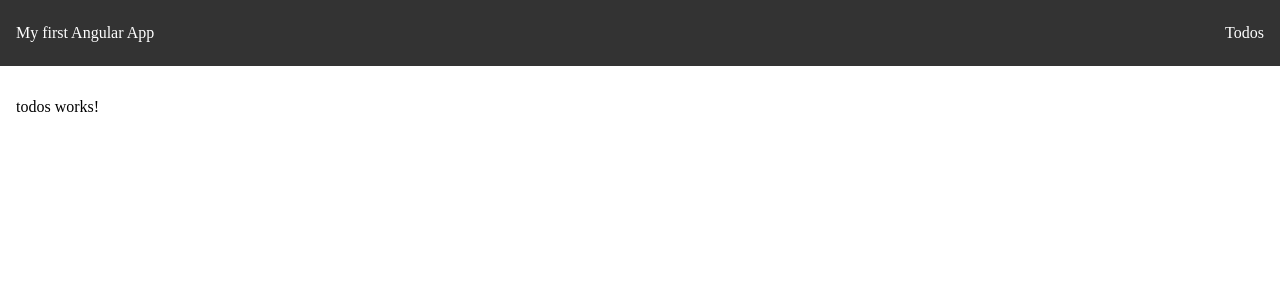
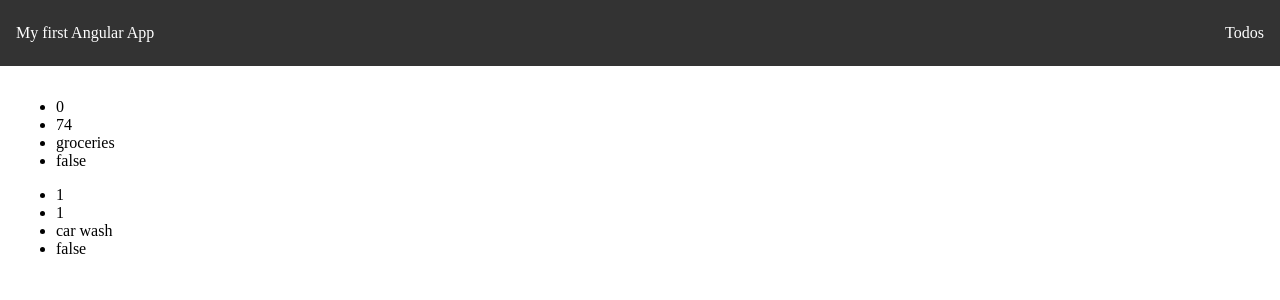
Before and after one commit to lashon74/first-ng-app, an Angular app: page /todos in a window 1280 px wide. Shown: the top 300 px of the page. Built offline with nearby package versions, Linux system fonts and the light colour scheme.

Commit message:
Angular services using them through out the entire application

```diff
--- a/src/app/components/greeting/greeting.component.html
+++ b/src/app/components/greeting/greeting.component.html
@@ -2,4 +2,3 @@
 <p>{{ message() }}</p>
 <p>{{ message1() }}</p>
 <p>{{ message2() }}</p>
-<p>{{ message2() }}</p>
--- /dev/null
+++ b/src/app/model/todo.type.ts
@@ -0,0 +1,6 @@
+export type Todo = {
+  userId: number;
+  completed: boolean;
+  title: string;
+  id: number;
+};
--- a/src/app/services/todos.service.ts
+++ b/src/app/services/todos.service.ts
@@ -1,9 +1,23 @@
 import { Injectable } from '@angular/core';
+import { Todo } from '../model/todo.type';
 
 @Injectable({
-  providedIn: 'root'
+  providedIn: 'root',
 })
 export class TodosService {
-
-  constructor() { }
+  todoItems: Array<Todo> = [
+    {
+      title: 'groceries',
+      userId: 74,
+      id: 0,
+      completed: false,
+    },
+    {
+      title: 'car wash',
+      userId: 1,
+      id: 1,
+      completed: false,
+    },
+  ];
+  constructor() {}
 }
--- a/src/app/todos/todos.component.html
+++ b/src/app/todos/todos.component.html
@@ -1 +1,9 @@
-<p>todos works!</p>
+@for (todo of todoItems(); track todo.id) {
+
+<ul>
+  <li>{{ todo.id }}</li>
+  <li>{{ todo.userId }}</li>
+  <li>{{ todo.title }}</li>
+  <li>{{ todo.completed }}</li>
+</ul>
+}
--- a/src/app/todos/todos.component.ts
+++ b/src/app/todos/todos.component.ts
@@ -1,11 +1,19 @@
-import { Component } from '@angular/core';
+import { Component, inject, OnInit, signal } from '@angular/core';
+import { TodosService } from '../services/todos.service';
+import { Todo } from '../model/todo.type';
 
 @Component({
   selector: 'app-todos',
   imports: [],
   templateUrl: './todos.component.html',
-  styleUrl: './todos.component.scss'
+  styleUrl: './todos.component.scss',
 })
-export class TodosComponent {
+export class TodosComponent implements OnInit {
+  todoService = inject(TodosService);
+  todoItems = signal<Array<Todo>>([]);
 
+  ngOnInit(): void {
+    console.log(this.todoService.todoItems);
+    this.todoItems.set(this.todoService.todoItems);
+  }
 }
```
